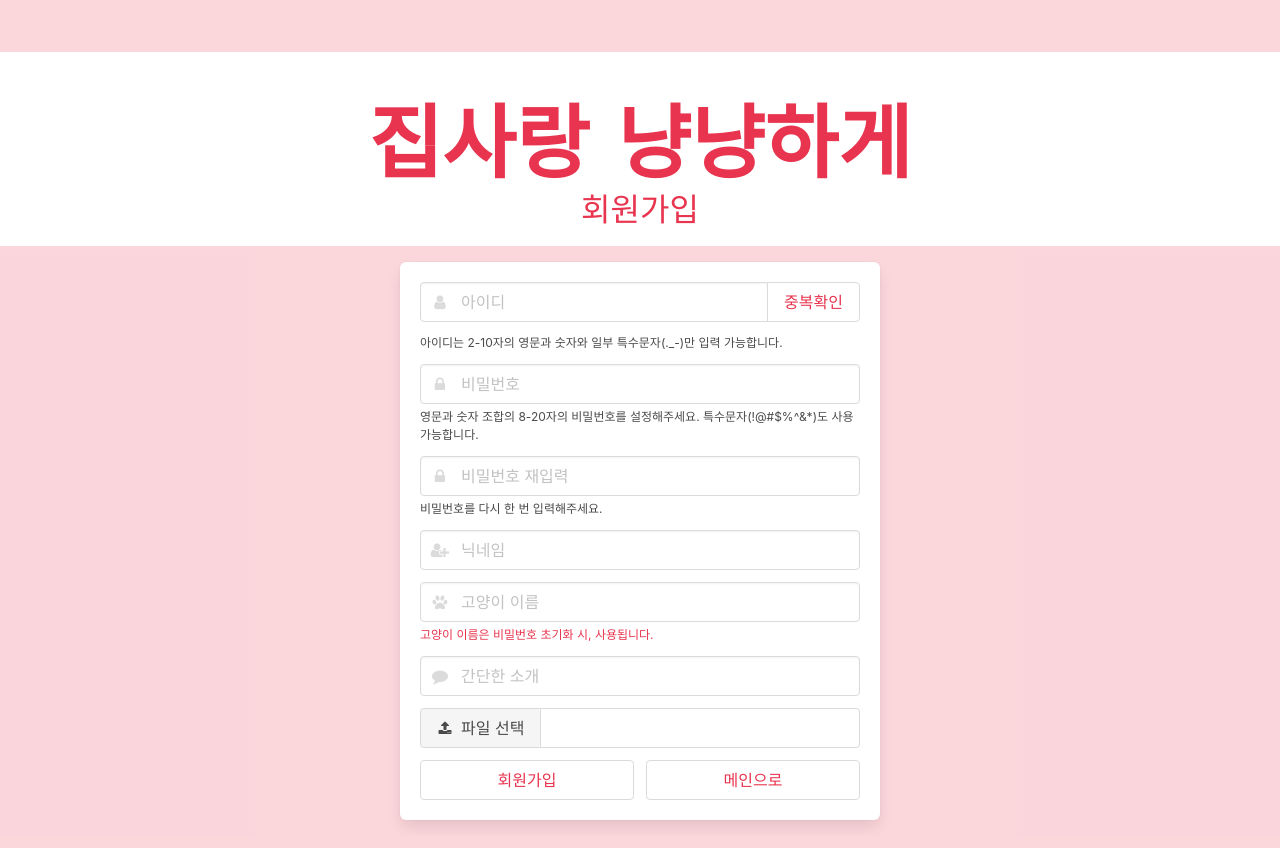
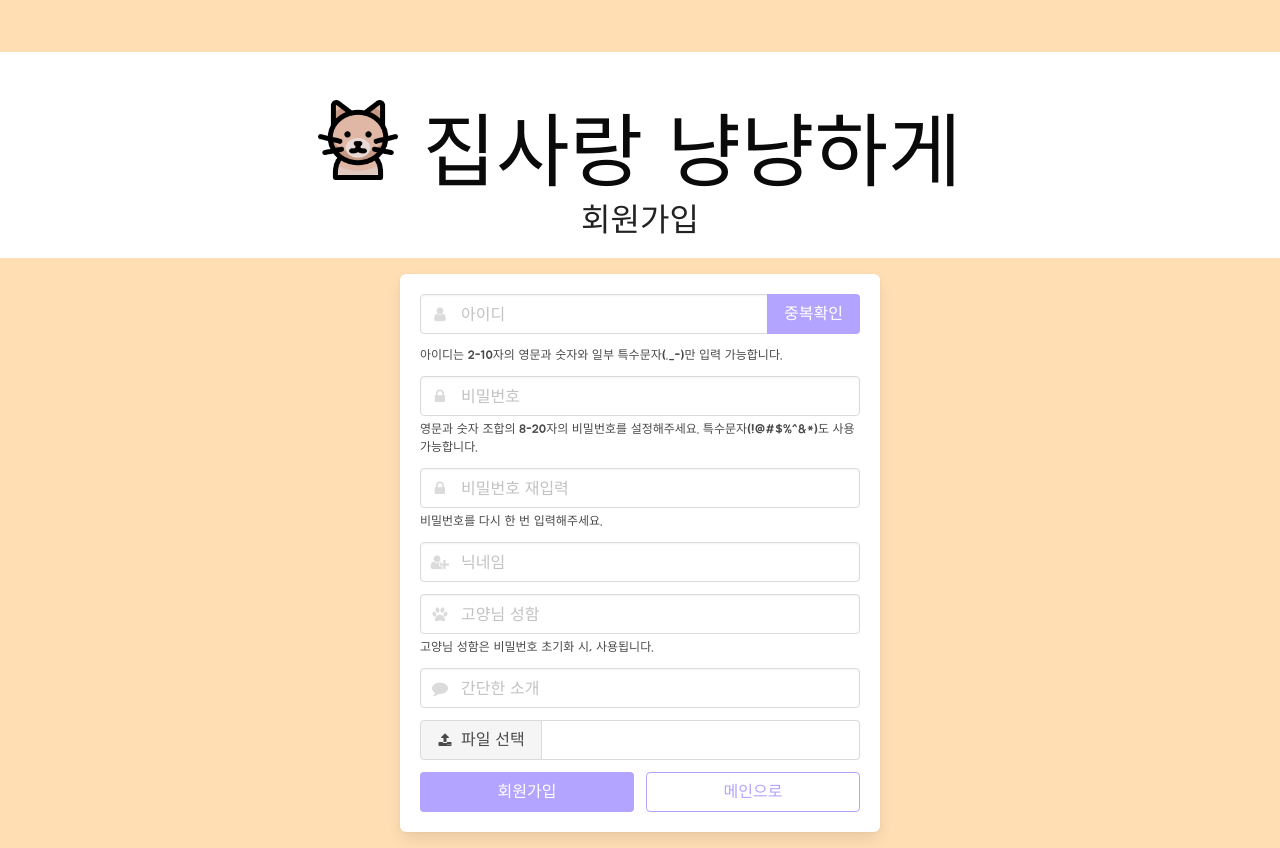
Before and after one commit to Yboda/zipsarang, a Flask app: page /sign_up in a window 1280 px wide. Before the commit the page ends 826 px from the top, so only its background shows below. Run offline with Flask 2, Linux system fonts and the light colour scheme; some libraries are stand-ins or nearby versions.

Commit message:
최종본?

```diff
--- a/app.py
+++ b/app.py
@@ -19,9 +19,9 @@ app.config['UPLOAD_FOLDER'] = "./static/default_img"
 SECRET_KEY = 'zipsarang'
 
 # local
-# client = MongoClient('mongodb+srv://test:test@cluster0.um5wee2.mongodb.net/?retryWrites=true&w=majority')
+client = MongoClient('mongodb+srv://test:test@cluster0.um5wee2.mongodb.net/?retryWrites=true&w=majority')
 # aws
-client = MongoClient('54.180.148.42', 27017, username="test", password="test")
+# client = MongoClient('54.180.148.42', 27017, username="test", password="test")
 db = client.zipsarang
 
 @app.route('/')
--- a/static/mystyle.css
+++ b/static/mystyle.css
@@ -1,24 +1,27 @@
 body {
-    background-color: RGBA(232, 52, 78, 0.2);
+    background-color: #FFDEB4;
     min-height: 100vh;
-		padding-top: 3.25rem;
+    padding-top: 3.25rem;
 }
 
 .section {
+    background-color: #FFDEB4;
     padding: 1rem 1.5rem;
     max-width: 750px;
     margin: auto;
 }
+
 /*img {
     object-fit:cover;
     width:100%;
     height:100%;
 }*/
 .modal-img {
-    object-fit:cover;
-    width:100%;
-    height:100%;
+    object-fit: cover;
+    width: 100%;
+    height: 100%;
 }
+
 .nickname {
     margin: 2px 0;
     width: 80%;
@@ -26,28 +29,39 @@ body {
     font-size: 12px;
     font-weight: 900;
 }
+
 .text {
     font-size: 14px;
     margin-bottom: 3px;
 }
+
 .savedComment {
     font-size: 14px;
     margin-top: 3px;
 }
+
 .is-sparta {
-    color: #e8344e !important;
+    font-family: 'Jua', sans-serif;
+}
+
+.medium {
+    font-size: 20px;
+}
+
+.large {
+    font-size: 40px;
 }
 
 .button.is-sparta {
-    background-color: #e8344e;
+    background-color: #B2A4FF;
     border-color: transparent;
     color: #fff !important;
 }
 
 .button.is-sparta.is-outlined {
     background-color: transparent;
-    border-color: #e8344e;
-    color: #e8344e !important;
+    border-color: #B2A4FF;
+    color: #B2A4FF !important;
 }
 
 .modal-content {
@@ -61,13 +75,13 @@ input::-webkit-calendar-picker-indicator {
 
 #post-box {
     background-color: #fff;
-    width:200px;
+    width: 200px;
     height: 300px;
 }
 
 .comments-box {
-    border-top: 1px solid rgba(219,219,219,.5);
-    border-bottom: 1px solid rgba(219,219,219,.5);
+    border-top: 1px solid rgba(219, 219, 219, .5);
+    border-bottom: 1px solid rgba(219, 219, 219, .5);
     background-color: #fff;
     width: 100%;
     height: 100%;
@@ -76,6 +90,25 @@ input::-webkit-calendar-picker-indicator {
     -ms-overflow-style: none;
     padding-bottom: 10px;
 }
-.comments-box::-webkit-scrollbar{
-  display:none;
+
+.comments-box::-webkit-scrollbar {
+    display: none;
 }
+
+input::placeholder {
+    font-family: 'Black Han Sans', sans-serif;
+}
+
+.help {
+    font-family: 'Jua', sans-serif;
+}
+
+.title-img {
+    width: 80px;
+    height: 80px;
+}
+
+.reverse-pink:hover {
+    color: #B2A4FF;
+    background-color: #FFB4B4;
+}
--- a/templates/user.html
+++ b/templates/user.html
@@ -22,6 +22,13 @@
     <link rel="stylesheet" href="https://cdn.jsdelivr.net/npm/bulma@0.9.1/css/bulma.min.css">
     <!-- Font Awesome CSS -->
     <link href="//maxcdn.bootstrapcdn.com/font-awesome/4.7.0/css/font-awesome.min.css" rel="stylesheet">
+    <link rel="preconnect" href="https://fonts.googleapis.com">
+    <link rel="preconnect" href="https://fonts.gstatic.com" crossorigin>
+    <link href="https://fonts.googleapis.com/css2?family=Black+Han+Sans&family=Jua&display=swap" rel="stylesheet">
+
+    <!-- CSS Call-->
+    <link href="{{ url_for('static', filename='mystyle.css') }}" rel="stylesheet">
+    <link href="{{ url_for('static', filename='style.css') }}" rel="stylesheet">
 
     <!-- JS -->
     <script src="https://ajax.googleapis.com/ajax/libs/jquery/3.4.1/jquery.min.js"></script>
@@ -30,12 +37,12 @@
     <script src="{{ url_for('static', filename='common.js') }}"></script>
 
     <script>
-            window.onload = function (){
+        window.onload = function () {
 
             let elements = document.getElementsByClassName("file-select");
 
-                let fileFunction = function() {
-                    if($('#file').val() == ''){
+            let fileFunction = function () {
+                if ($('#file').val() == '') {
                     alert("파일 등록을 삭제하였습니다.")
                 } else {
                     alert($('#file').val() + ' 파일이 등록되었습니다.')
@@ -53,8 +60,12 @@
         }
     </script>
     <style>
+        * {
+            font-family: 'Black Han Sans', sans-serif;
+        }
+
         body {
-                background-color: RGBA(232, 52, 78, 0.2);
+            background-color: #FFDEB4;
             min-height: 100vh;
         }
 
@@ -65,29 +76,39 @@
         }
 
         .title {
-                font-weight: 800;
+            font-weight: 350;
             font-size: 5rem;
-                font-family: 'Nanum Brush Script', cursive;
+
         }
 
         .subtitle {
+            font-weight: 350;
             font-size: 2rem;
-                font-family: 'Nanum Pen Script', cursive;
+            color: #B2A4FF;
         }
 
-            .is-sparta {
-                color: #e8344e !important;
+        .title-img {
+            width: 80px;
+            height: 80px;
         }
+
+        .level .pink:hover {
+            font-color: #FFB4B4;
+            border-color: #FFB4B4;
+        }
+
+
     </style>
 </head>
 <body class="has-navbar-fixed-top">
 <section class="hero is-white">
     <div class="hero-body has-text-centered" style="padding-bottom:1rem;margin:auto;">
-                <a href="#" onclick="go_main()"><h1 class="title is-sparta">집사랑 냥냥하게</h1></a>
+        <a href="#" onclick="go_main()"><h1 class="title">
+            <img src="../static/favicon.png" alt="파비콘" class="title-img"> 집사랑 냥냥하게</h1></a>
         {% if status %}
-                    <h3 class="subtitle is-sparta">회원가입</h3>
+            <h3 class="subtitle">회원가입</h3>
         {% else %}
-                    <h3 class="subtitle is-sparta">마이페이지</h3>
+            <h3 class="subtitle">마이페이지</h3>
         {% endif %}
     </div>
 </section>
@@ -99,13 +120,16 @@
                     <div class="content">
                         <div class="field has-addons">
                             <div class="control has-icons-left" style="width:100%">
-                                        <input id="input-user_id" class="input" type="text" placeholder="아이디" {% if status is sameas false %} readonly value="{{ user_info.user_id }}"{% endif %}>
-                                        <input id="hidden-user_id" class="input" type="hidden" placeholder="아이디" {% if status is sameas false %} value="{{ user_info.user_id }}"{% endif %}>
+                                <input id="input-user_id" class="input" type="text" placeholder="아이디"
+                                        {% if status is sameas false %} readonly
+                                       value="{{ user_info.user_id }}"{% endif %}>
+                                <input id="hidden-user_id" class="input" type="hidden" placeholder="아이디"
+                                        {% if status is sameas false %} value="{{ user_info.user_id }}"{% endif %}>
                                 <span class="icon is-small is-left"><i class="fa fa-user"></i></span>
                             </div>
                             {% if status %}
                                 <div id="btn-check-dup" class="control">
-                                        <button class="button is-sparta" onclick="check_dup()">중복확인</button>
+                                    <button class="button is-sparta reverse-pink" onclick="check_dup()">중복확인</button>
                                 </div>
                             {% endif %}
                         </div>
@@ -116,7 +140,8 @@
                                 <input id="input-password" class="input" type="password" placeholder="비밀번호">
                                 <span class="icon is-small is-left"><i class="fa fa-lock"></i></span>
                             </div>
-                                    <p id="help-password" class="help">영문과 숫자 조합의 8-20자의 비밀번호를 설정해주세요. 특수문자(!@#$%^&*)도 사용 가능합니다.</p>
+                            <p id="help-password" class="help">영문과 숫자 조합의 8-20자의 비밀번호를 설정해주세요. 특수문자(!@#$%^&*)도 사용
+                                가능합니다.</p>
                         </div>
                         <div class="field">
                             <div class="control has-icons-left" style="width:100%">
@@ -130,22 +155,25 @@
                         <div class="field">
                             <div class="control has-icons-left" style="width:100%">
                                 <input id="input-nickname" class="input" type="text"
-                                               placeholder="닉네임" {% if status is sameas false %} value="{{ user_info.nickname }}" {% endif %}>
+                                       placeholder="닉네임" {% if status is sameas false %}
+                                       value="{{ user_info.nickname }}" {% endif %}>
                                 <span class="icon is-small is-left"><i class="fa fa-user-plus"></i></span>
                             </div>
                         </div>
                         <div class="field">
                             <div class="control has-icons-left" style="width:100%">
                                 <input id="input-cat_name" class="input" type="text"
-                                               placeholder="고양이 이름" {% if status is sameas false %} value="{{ user_info.cat_name }}" {% endif %}>
+                                       placeholder="고양님 성함" {% if status is sameas false %}
+                                       value="{{ user_info.cat_name }}" {% endif %}>
                                 <span class="icon is-small is-left"><i class="fa fa-paw"></i></span>
-                                        <p class="help is-sparta">고양이 이름은 비밀번호 초기화 시, 사용됩니다.</p>
+                                <p class="help is-sparta">고양님 성함은 비밀번호 초기화 시, 사용됩니다.</p>
                             </div>
                         </div>
                         <div class="field">
                             <div class="control has-icons-left" style="width:100%">
                                 <input id="input-intro" class="input" type="text"
-                                               placeholder="간단한 소개" {% if status is sameas false %} value="{{ user_info.intro }}" {% endif %}>
+                                       placeholder="간단한 소개" {% if status is sameas false %}
+                                       value="{{ user_info.intro }}" {% endif %}>
                                 <span class="icon is-small is-left"><i class="fa fa-comment"></i></span>
                             </div>
                         </div>
@@ -168,15 +196,15 @@
                     </div>
                     <nav class="level is-mobile">
                         {% if status %}
-                                <button class="level-item button is-sparta" onclick="sign_up()">
+                            <button class="level-item button is-sparta reverse-pink" onclick="sign_up()">
                                 회원가입
                             </button>
                         {% else %}
-                                <button class="level-item button is-sparta" onclick="update_user()">
+                            <button class="level-item button is-sparta reverse-pink" onclick="update_user()">
                                 변경
                             </button>
                         {% endif %}
-                                <button class="level-item button is-sparta is-outlined" onclick="go_main()">
+                        <button class="level-item button is-sparta is-outlined pink" onclick="go_main()">
                             메인으로
                         </button>
                     </nav>
```
Also changed, not shown: templates/index.html (+51 -20 lines), templates/login.html (+29 -14 lines), static/favicon.ico, static/favicon.png (added), static/file--20220922103809.jpg (added), static/file--20220922103841.jpg (added). Lines whose indentation alone changed are shown as unchanged.
